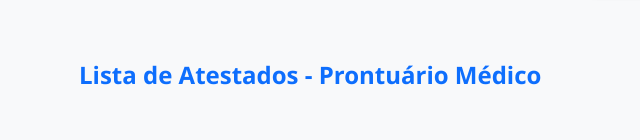
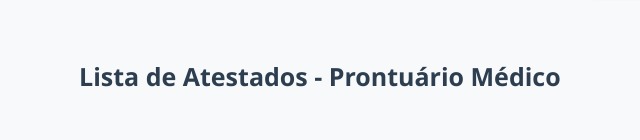
Before and after one commit to anleaes/2026-1-SDM-Segunda-Noite-ZS-02, a Django app: page /atestado/ in a window 1280 px wide. Shown: the part 266-406 px from the top of the page, without its empty margins (11-651 px from the left). Run offline with Django 5.2, Linux system fonts and the light colour scheme; data that the repository does not hold is empty.

Commit message:
estilo dos titulos para maior legibilidade

```diff
--- a/prontuarioapp/static/css/style.css
+++ b/prontuarioapp/static/css/style.css
@@ -81,10 +81,11 @@ form {
 ========================= */
 
 b {
-    font-size: 24px;
-    color: #0d6efd;
+    font-size: 25px;
+    color: #2c3e50;
+    display: block;
+    margin-bottom: 20px;
 }
-
 /* =========================
    LABELS
 ========================= */
```
